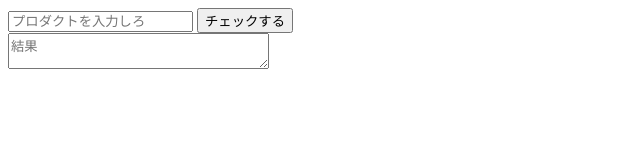
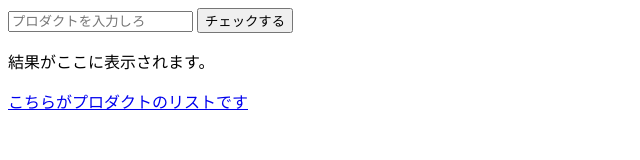
Before and after one commit to Sueqkjs/5sim-checker, a plain HTML site: page index.html in a window 1280 px wide. Shown: the whole page, without its empty margins (0-640 px from the left). Drawn offline with Linux system fonts and the light colour scheme.

Commit message:
Update index.html

```diff
--- a/index.html
+++ b/index.html
@@ -1,11 +1,14 @@
 <html lang="ja">
   <head>
     <title>5simしばき回すマン</title>
+    <link rel="stylesheet" href="index.css">
+    <meta name="viewport" content="width=device-width,initial-scale=1">
   </head>
   <body>
     <input id="product" type="text" placeholder="プロダクトを入力しろ">
     <input id="check" type="button" value="チェックする"> <br>
-    <textarea id="result" rows="2" cols="30" placeholder="結果"></textarea>
+    <p id="result">結果がここに表示されます。</p>
+    <a href="https://docs.5sim.net/#products-list">こちらがプロダクトのリストです</a>
     <script src="index.js"></script>
   </body>
 </html>
```
